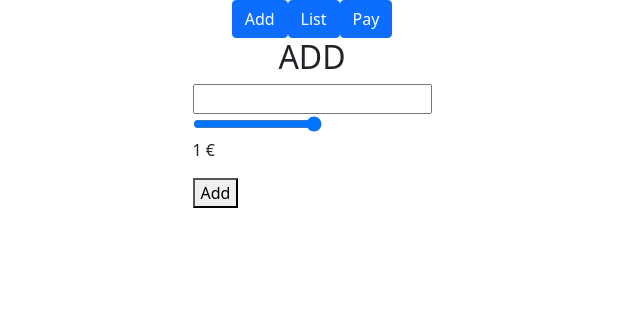
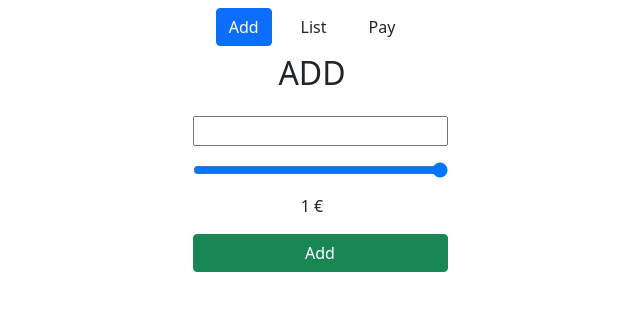
Before and after one commit to Adrien-GOGOIS/Bakery-React, a React (Create React App) app: page / in a window 1280 px wide. Shown: the top 310 px of the page, without its empty margins (328-968 px from the left). Built offline with nearby package versions, Linux system fonts and the light colour scheme.

Commit message:
Add style on buttons and List.js component

```diff
--- a/src/App.js
+++ b/src/App.js
@@ -56,7 +56,7 @@ class App extends React.Component {
           selectList={this.selectList}
           selectPay={this.selectPay}
           addItem={this.addItem}
-          isSelected={this.state.activeTab === "Add"}
+          // isSelected={this.state.activeTab}
         />
       );
     }
@@ -68,7 +68,7 @@ class App extends React.Component {
           selectPay={this.selectPay}
           selectAdd={this.selectAdd}
           items={this.state.items}
-          isSelected={this.state.activeTab === "List"}
+          // isSelected={this.state.activeTab}
         />
       );
     }
@@ -79,7 +79,7 @@ class App extends React.Component {
           selectPay={this.selectPay}
           selectList={this.selectList}
           selectAdd={this.selectAdd}
-          isSelected={this.state.activeTab === "Pay"}
+          // isSelected={this.state.activeTab}
           productName={this.state.items.map((item) => item.productName)}
           productPrice={this.state.items.map((item) => item.productPrice)}
         />
--- a/src/components/Add.js
+++ b/src/components/Add.js
@@ -39,17 +39,17 @@ class Add extends React.Component {
       <div>
         <div className="d-flex flex-row justify-content-center">
           <Button
-            isSelected={this.props.isSelected}
+            isSelected={true}
             onClick={this.props.selectAdd}
             children="Add"
           />
           <Button
-            isSelected={this.props.isSelected}
+            isSelected={false}
             onClick={this.props.selectList}
             children="List"
           />
           <Button
-            isSelected={this.props.isSelected}
+            isSelected={false}
             onClick={this.props.selectPay}
             children="Pay"
           />
@@ -58,17 +58,26 @@ class Add extends React.Component {
           <h2>ADD</h2>
           {/* Formulaire pour récupérer les articles et leur paramètres*/}
           <div>
-            <form>
-              <input type="text" onChange={this.updateProductName} />
+            <form className="m-2">
+              <input
+                className="m-2 w-100"
+                type="text"
+                onChange={this.updateProductName}
+              />
               <br />
               <input
                 type="range"
                 min={1}
                 max={10}
                 onChange={this.updatePrice}
+                className="m-2 w-100"
               />
-              <p>{this.state.price + " €"}</p>
-              <button type="submit" onClick={(e) => this.addProduct(e)}>
+              <p className="m-2 text-center">{this.state.price + " €"}</p>
+              <button
+                type="submit"
+                onClick={(e) => this.addProduct(e)}
+                className="btn btn-success w-100 m-2"
+              >
                 Add
               </button>
             </form>
--- a/src/components/Button.js
+++ b/src/components/Button.js
@@ -6,7 +6,7 @@ class Button extends React.Component {
     return (
       <div>
         <button
-          className={this.props.isSelected ? "btn btn-primary" : "btn"}
+          className={this.props.isSelected ? "btn btn-primary m-2" : "btn m-2"}
           onClick={this.props.onClick}
         >
           {this.props.children}
--- a/src/components/List.js
+++ b/src/components/List.js
@@ -8,17 +8,17 @@ class List extends React.Component {
       <div>
         <div className="d-flex flex-row justify-content-center">
           <Button
-            isSelected={this.isSelected}
+            isSelected={false}
             onClick={this.props.selectAdd}
             children="Add"
           />
           <Button
-            isSelected={this.isSelected}
+            isSelected={true}
             onClick={this.props.selectList}
             children="List"
           />
           <Button
-            isSelected={this.isSelected}
+            isSelected={false}
             onClick={this.props.selectPay}
             children="Pay"
           />
--- a/src/components/Pay.js
+++ b/src/components/Pay.js
@@ -21,17 +21,17 @@ class Pay extends React.Component {
       <div>
         <div className="d-flex flex-row justify-content-center">
           <Button
-            isSelected={this.isSelected}
+            isSelected={false}
             onClick={this.props.selectAdd}
             children="Add"
           />
           <Button
-            isSelected={this.isSelected}
+            isSelected={false}
             onClick={this.props.selectList}
             children="List"
           />
           <Button
-            isSelected={this.isSelected}
+            isSelected={true}
             onClick={this.props.selectPay}
             children="Pay"
           />
@@ -39,10 +39,10 @@ class Pay extends React.Component {
         <div className="d-flex flex-column align-items-center">
           <h2>PAY</h2>
           <div>
-            <p>{this.state.total}</p>
-            <p>{this.state.totalTVA}</p>
-            <p>{this.state.totalEcoTax}</p>
-            <p>{this.state.totalTTC}</p>
+            <p>Total : {this.state.total} €</p>
+            <p>TVA : {this.state.totalTVA} €</p>
+            <p>Eco Taxe : {this.state.totalEcoTax} €</p>
+            <p>Total TTC : {this.state.totalTTC} €</p>
           </div>
           <div>
             <Card
```
